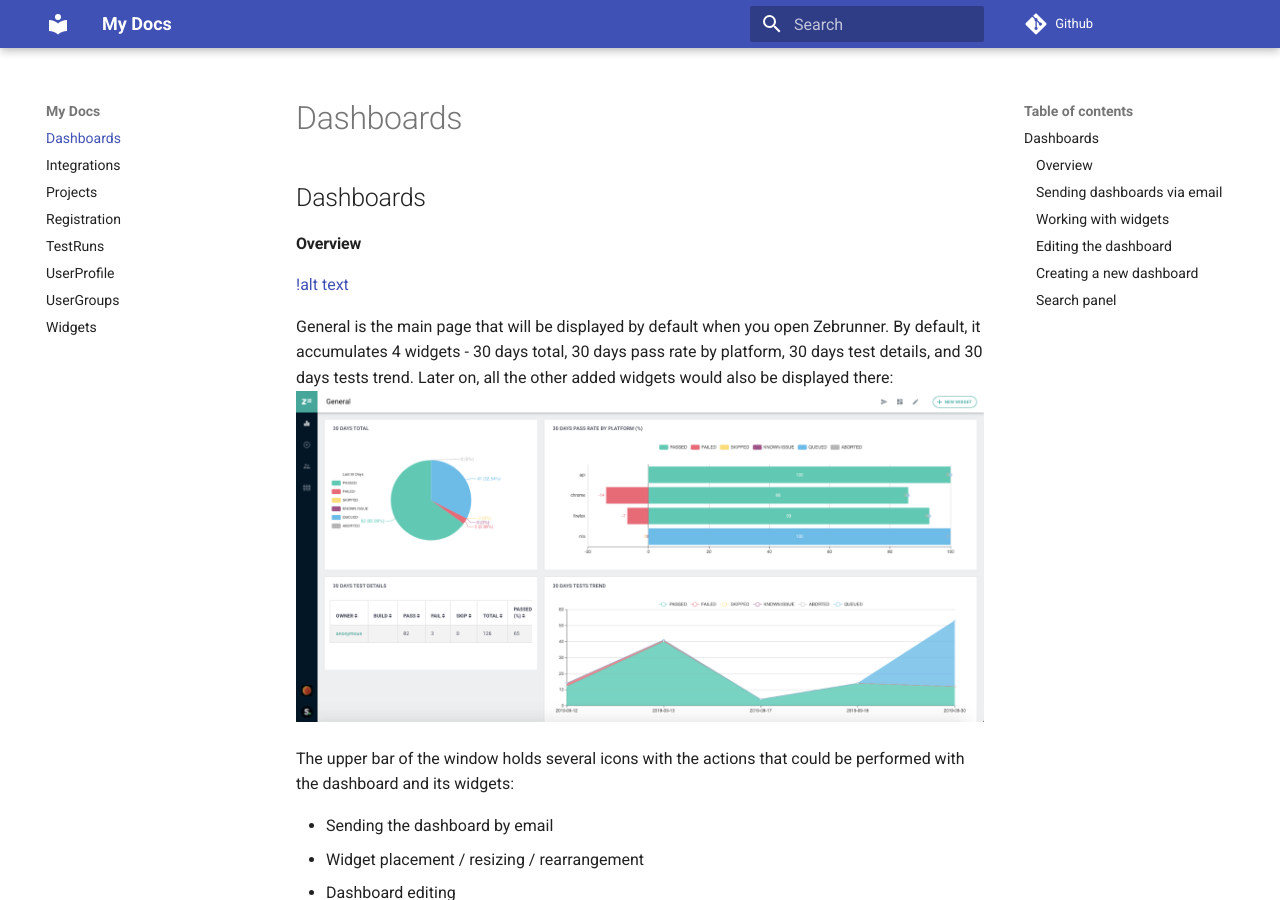
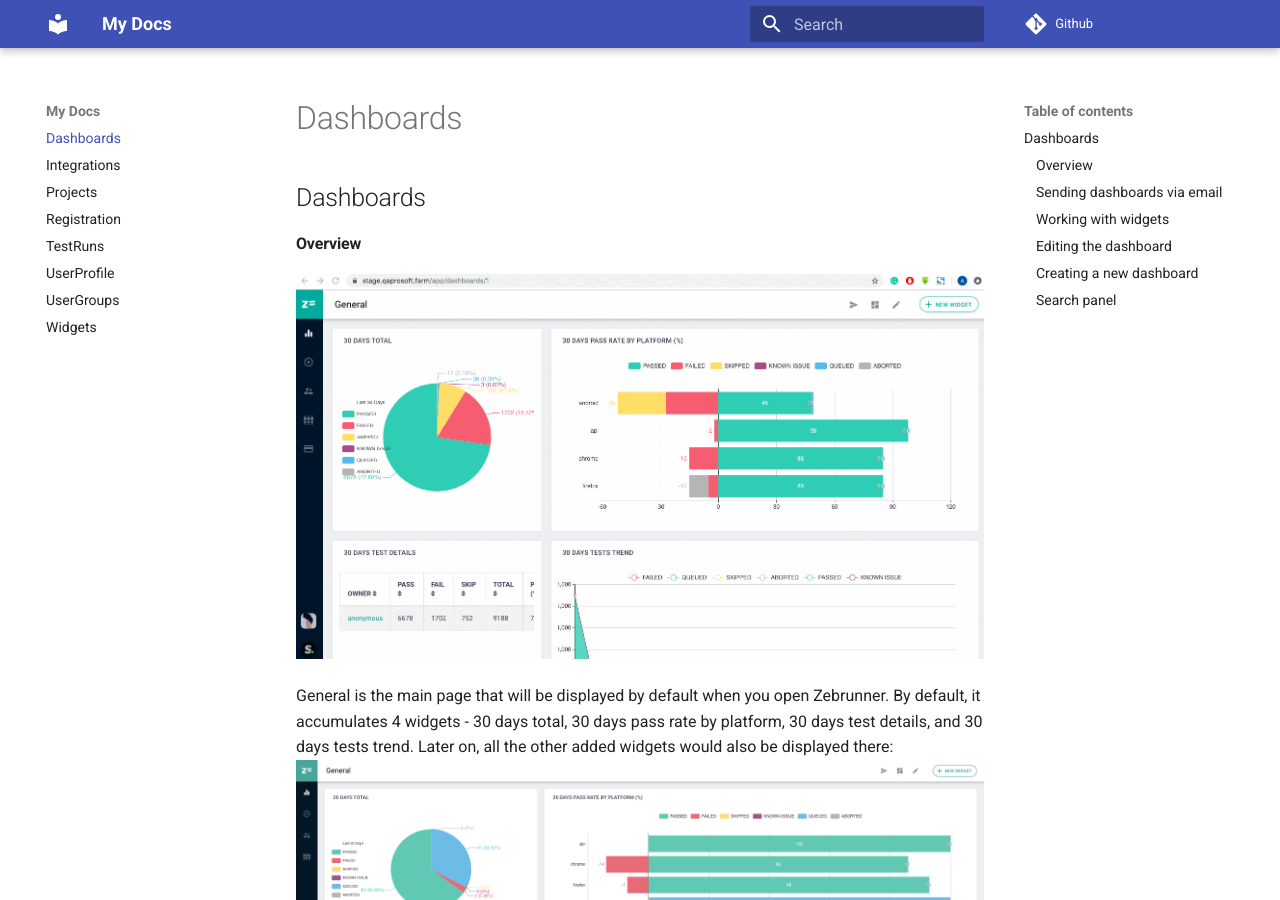
Before and after one commit to APGorobets/mkdocks1, an MkDocs documentation site: the page built from docs/dashboards.md, in a window 1280 px wide and 900 px high. Built offline with MkDocs 1.6.1 and Material for MkDocs 9.7.7, drawn with Linux system fonts in a browser that asks for light colours; comment, search, counter and statistics services are not loaded.

Commit message:
Update dashboards.md

```diff
--- a/docs/dashboards.md
+++ b/docs/dashboards.md
@@ -2,7 +2,7 @@
 
 #### Overview
 
-[!alt text](https://github.com/APGorobets/mkdocks1/blob/master/images/dashboards-overview.gif?raw=true)
+![alt text](https://github.com/APGorobets/mkdocks1/blob/master/images/dashboards-overview.gif?raw=true)
 
   General is the main page that will be displayed by default when you open Zebrunner.
 By default, it accumulates 4 widgets - 30 days total, 30 days pass rate by platform, 30 days test details, and 30 days tests trend.
```
